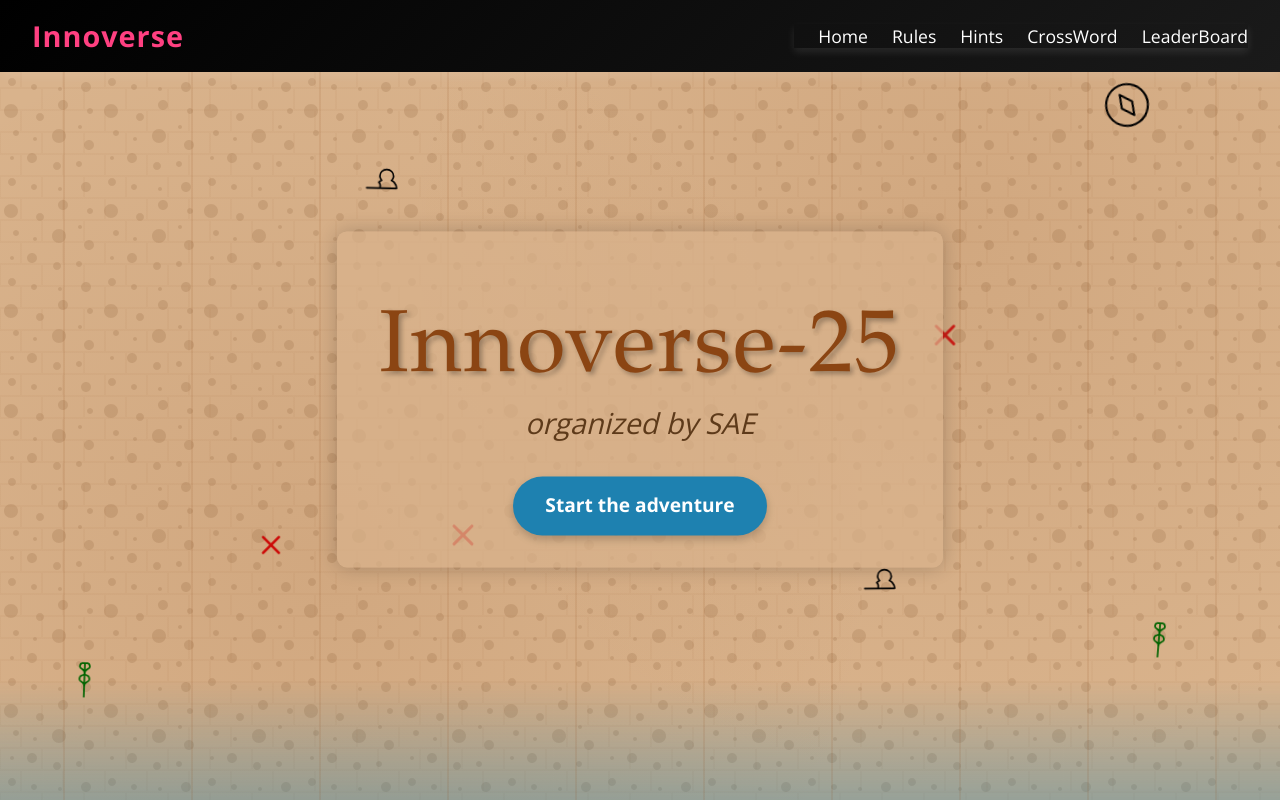
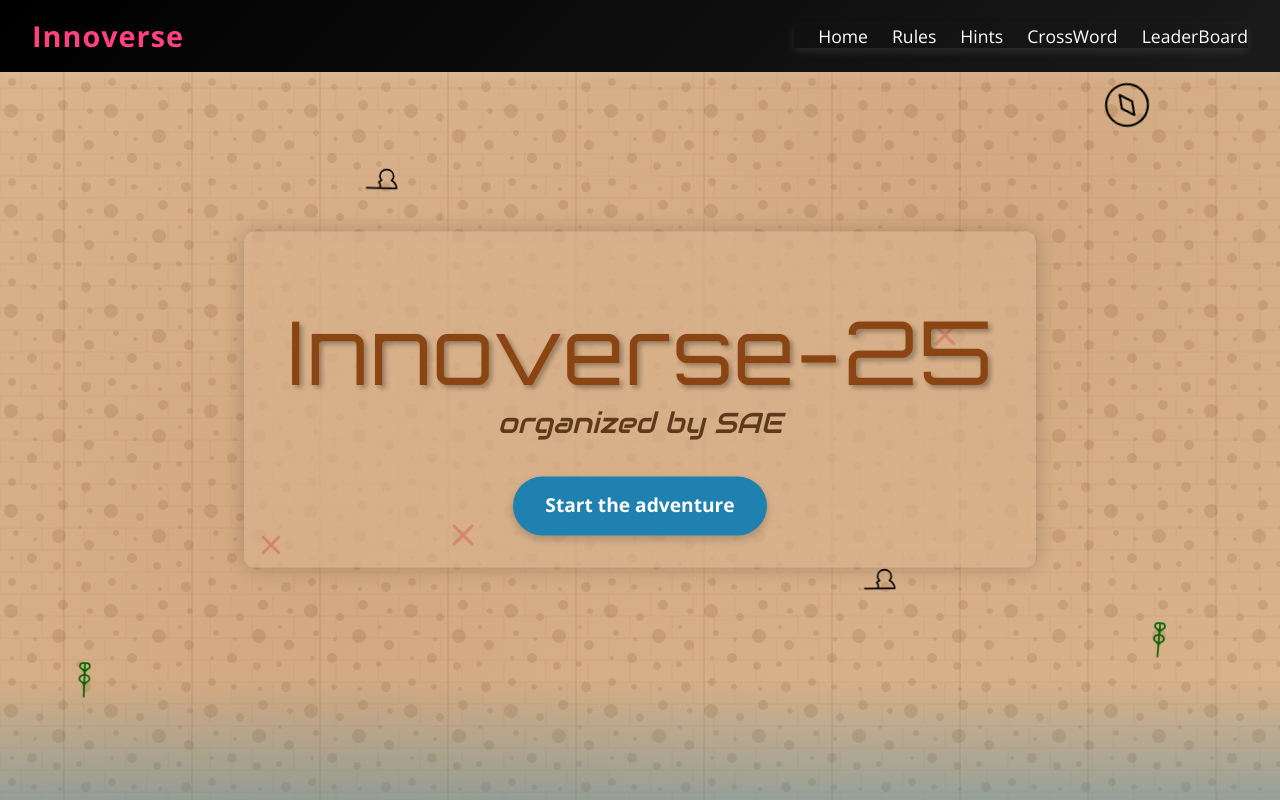
Before and after one commit to atrayeede/Innoverse-25, a React (Create React App) app: page / in a window 1280 px wide. Built offline with nearby package versions, Linux system fonts and the light colour scheme; no server answers.

Commit message:
Update Intro.css

```diff
--- a/src/Components/Intro/Intro.css
+++ b/src/Components/Intro/Intro.css
@@ -1,3 +1,4 @@
+@import url("https://fonts.googleapis.com/css2?family=Audiowide&family=Orbitron:wght@400..900&display=swap");
 /* Base styles */
 * {
     margin: 0;
@@ -6,7 +7,7 @@
   }
 
   body {
-    font-family: "Palatino", "Times New Roman", serif;
+    font-family: "Orbitron", "Audiowide", sans-serif;
     overflow-x: hidden;
   }
 
@@ -67,12 +68,13 @@
     color: #8b4513;
     text-shadow: 3px 3px 5px rgba(0, 0, 0, 0.3);
     margin-bottom: 0.2rem; /* Reduced from 0.5rem */
-    font-family: "Palatino", "Times New Roman", serif;
+    font-family: "Orbitron", sans-serif;
     letter-spacing: 2px;
     line-height: 1.1;
   }
 
   .sub-title {
+    font-family: "Audiowide", sans-serif;
     font-size: 1.8rem; /* Increased from 1.5rem */
     color: #5d3a1a;
     margin-bottom: 2rem;
```
